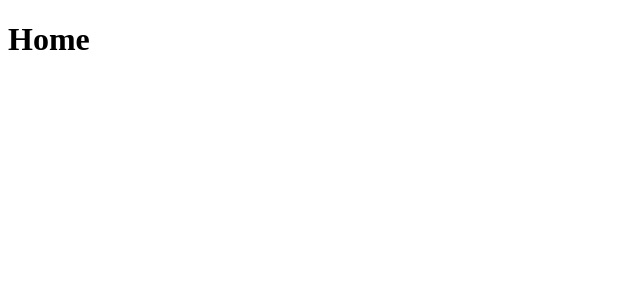
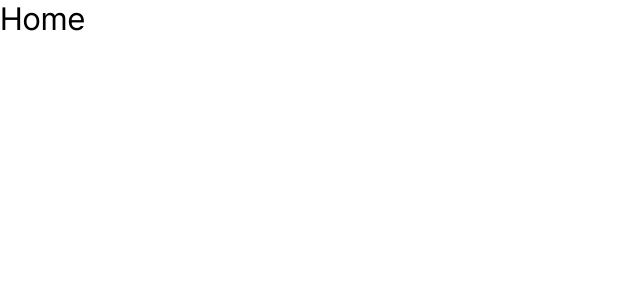
Before and after one commit to Camus-chat/frontend, a Next.js app in the folder frontend/: page / in a window 1280 px wide. Shown: the top 300 px of the page, without its empty margins (0-640 px from the left). Built offline with nearby package versions, Linux system fonts and the light colour scheme.

Commit message:
fix(global-css): global css 적용

```diff
--- /dev/null
+++ b/frontend/src/app/layout.tsx
@@ -0,0 +1,18 @@
+import '@/styles/global.scss';
+
+export const metadata = {
+  title: 'Next.js',
+  description: 'Generated by Next.js',
+};
+
+export default function RootLayout({
+  children,
+}: {
+  children: React.ReactNode;
+}) {
+  return (
+    <html lang='en'>
+      <body>{children}</body>
+    </html>
+  );
+}
```
